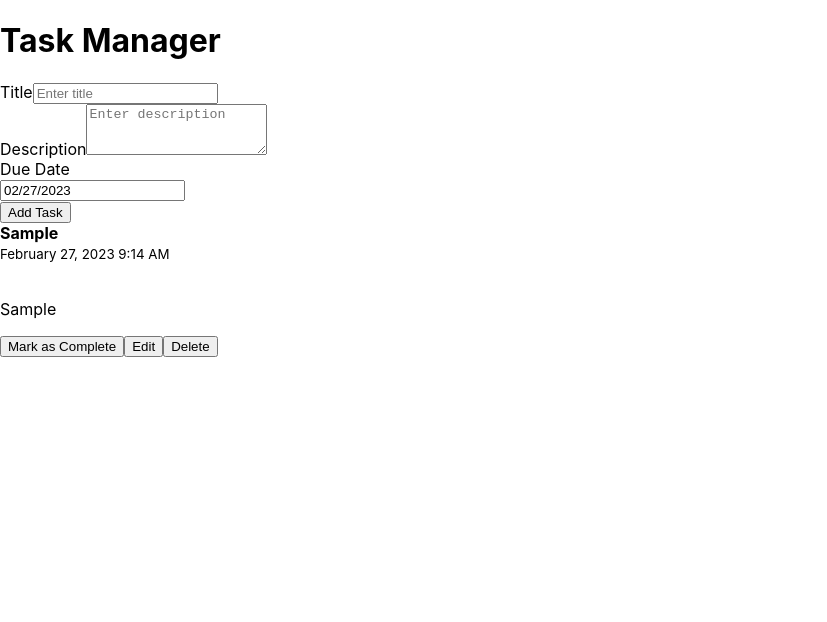
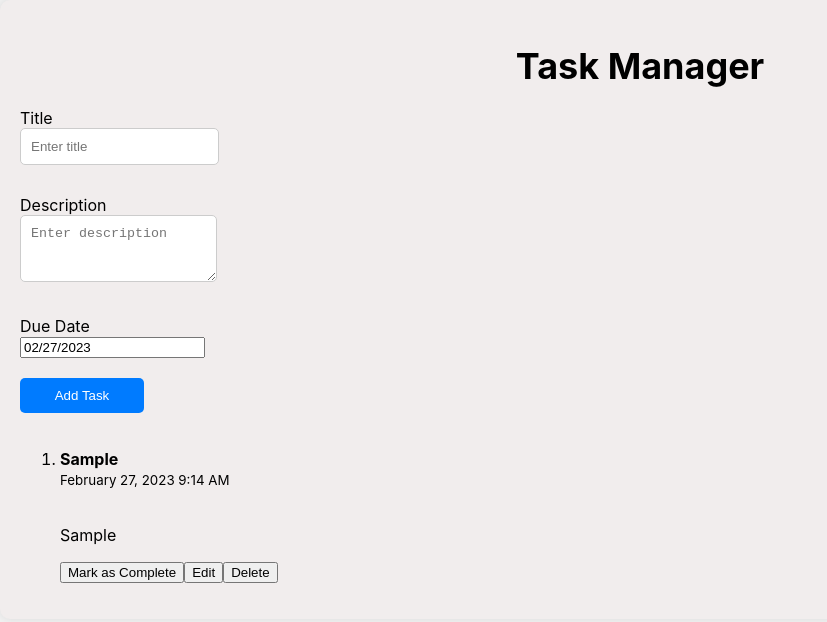
Before and after one commit to kahikoj/Plp, a React (Create React App) app: page /dashboard in a window 1280 px wide. Both pictures are taken after typing "Sample", "Sample" into the empty fields and a click on the button "Add Task". Shown: the top 622 px of the page, without its empty margins (0-827 px from the left). Built offline with nearby package versions, Linux system fonts and the light colour scheme.

Commit message:
Updated Dashboard.css, - Handled Forms, -Updated Numberling of task by list, -Handled delete, update and marking status of the task

```diff
--- a/src/App.css
+++ b/src/App.css
@@ -0,0 +1,89 @@
+/* Style for the background */
+body {
+    background-color: #f2f2f2;
+  }
+
+  /* Style for the container */
+  .container {
+    background-color: rgb(241, 237, 237);
+    border-radius: 10px;
+    box-shadow: 0 0 10px rgba(0, 0, 0, 0.1);
+    padding: 20px;
+  }
+
+  /* Style for the h1 */
+  h1 {
+    font-size: 36px;
+    font-weight: bold;
+    margin-bottom: 20px;
+    text-align: center;
+  }
+
+  /* Style for the form */
+  .form-control {
+    border-radius: 5px;
+    border: 1px solid #ccc;
+    margin-bottom: 10px;
+    padding: 10px;
+  }
+
+  .form-control:focus {
+    border-color: #007bff;
+    box-shadow: none;
+  }
+
+  /* Style for the submit button */
+  .btn-primary {
+    background-color: #007bff;
+    border: none;
+    border-radius: 5px;
+    color: #fff;
+    cursor: pointer;
+    padding: 10px;
+    width: 10%;
+  }
+
+  .btn-primary:hover {
+    background-color: #0069d9;
+  }
+
+  /* Style for the task list */
+  .task-list {
+    list-style: none;
+    margin: 0;
+    padding: 0;
+  }
+
+  .task-list li {
+    background-color: #fff;
+    border-radius: 5px;
+    box-shadow: 0 0 10px rgba(0, 0, 0, 0.1);
+    margin-bottom: 10px;
+    padding: 10px;
+  }
+
+  .task-list li.completed {
+    background-color: #d4edda;
+    color: #155724;
+    text-decoration: line-through;
+  }
+
+  /* Style for the task actions */
+  .task-actions {
+    display: flex;
+    justify-content: space-between;
+    margin-top: 10px;
+  }
+
+  .task-actions button {
+    background-color: transparent;
+    border: none;
+    color: #007bff;
+    cursor: pointer;
+    font-size: 16px;
+    margin-left: 10px;
+  }
+
+  .task-actions button:hover {
+    text-decoration: underline;
+  }
--- a/src/App.js
+++ b/src/App.js
@@ -5,6 +5,9 @@ import Login from "./Login";
 import Register from "./Register";
 import Reset from "./Reset";
 import Dashboard from './Dashboard';
+
+//Css//
+import './App.css'
 
 function App() {
   return (
--- a/src/Dashboard.js
+++ b/src/Dashboard.js
@@ -2,6 +2,9 @@ import React, { useState } from 'react';
 import { Container, Row, Col } from 'react-bootstrap';
 import TaskForm from './TaskForm';
 import TaskList from './TaskList';
+
+//Css//
+import './App.css'
 
 const Dashboard = () => {
   const [tasks, setTasks] = useState([]);
@@ -36,12 +39,12 @@ const Dashboard = () => {
         </Col>
       </Row>
       <Row>
-        <Col>
+        <Col xs={12} md={6}>
           <TaskForm onAddTask={handleAddTask} />
         </Col>
-      </Row>
-      <Row>
-        <Col>
+        <br/>
+
+        <Col xs={12} md={6}>
           <TaskList
             tasks={tasks}
             onCompleteTask={handleCompleteTask}
--- a/src/TaskForm.js
+++ b/src/TaskForm.js
@@ -1,5 +1,5 @@
 import React, { useState } from 'react';
-import { Button, Form } from 'react-bootstrap';
+import { Button, Form ,Row,} from 'react-bootstrap';
 import DatePicker from 'react-datepicker';
 import 'react-datepicker/dist/react-datepicker.css';
 
@@ -17,8 +17,11 @@ const TaskForm = ({ onAddTask }) => {
 
   return (
     <Form>
+      <Row className="mb-3">
         <Form.Group>
           <Form.Label>Title</Form.Label>
+          <br />
+
           <Form.Control
             type="text"
             placeholder="Enter title"
@@ -26,8 +29,12 @@ const TaskForm = ({ onAddTask }) => {
             onChange={(e) => setTitle(e.target.value)}
           />
         </Form.Group>
-      <Form.Group>
+        <br />
+
+        <Form.Group >
           <Form.Label>Description</Form.Label>
+          <br />
+
           <Form.Control
             as="textarea"
             rows={3}
@@ -36,16 +43,23 @@ const TaskForm = ({ onAddTask }) => {
             onChange={(e) => setDescription(e.target.value)}
           />
         </Form.Group>
-      <Form.Group>
+        <br />
+
+        <Form.Group >
           <Form.Label>Due Date</Form.Label>
           <br />
+
           <DatePicker selected={dueDate} onChange={(date) => setDueDate(date)} />
         </Form.Group>
+        <br/>
+
         <Button variant="primary" onClick={handleAddTask}>
           Add Task
         </Button>
+      </Row>
     </Form>
   );
 };
 
+
 export default TaskForm;
--- a/src/TaskList.js
+++ b/src/TaskList.js
@@ -3,11 +3,10 @@ import { Button, ListGroup } from 'react-bootstrap';
 import moment from 'moment';
 
 const TaskList = ({ tasks, onCompleteTask, onDeleteTask, onEditTask }) => {
-
   return (
-    <ListGroup>
+    <ListGroup as="ol" numbered>
       {tasks.map((task) => (
-        <ListGroup.Item key={task.id}>
+        <ListGroup.Item key={task.id} as="li">
           <div>
             <strong>{task.title}</strong>
             <br />
@@ -17,17 +16,24 @@ const TaskList = ({ tasks, onCompleteTask, onDeleteTask, onEditTask }) => {
           <p>{task.description}</p>
           <div className="d-flex justify-content-end">
             {task.completed ? (
-              <Button variant="outline-secondary" onClick={() => onCompleteTask(task.id)}>
+              <Button
+                variant="outline-secondary"
+                onClick={() => onCompleteTask(task.id)}
+              >
                 Unmark as Complete
               </Button>
             ) : (
-              <Button variant="outline-success" onClick={() => onCompleteTask(task.id)}>
+              <Button
+                variant="outline-success"
+                onClick={() => onCompleteTask(task.id)}
+              >
                 Mark as Complete
               </Button>
-            )
-            }
-              <Button variant="outline-primary" onClick={() => onEditTask(task)}>Edit </Button>
-              <Button variant="outline-danger" onClick={() => onDeleteTask(task.id)}>Delete</Button>
+            )}
+            <Button variant="outline-primary" onClick={() => onEditTask(task.id)}>
+              Edit
+            </Button>
+            <Button variant="outline-danger" onClick={() => onDeleteTask(task.id)}>Delete</Button>
           </div>
         </ListGroup.Item>
     ))}
```
Also changed, not shown: src/DashBoard.css (added). Lines whose indentation alone changed are shown as unchanged.
